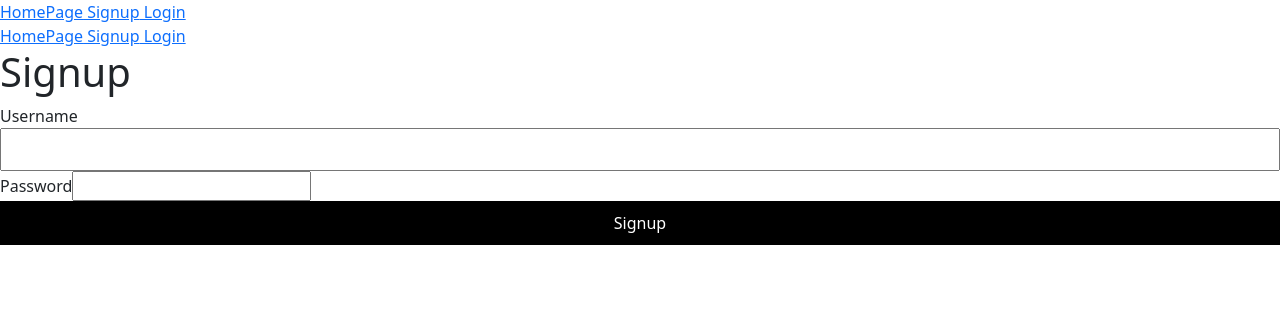
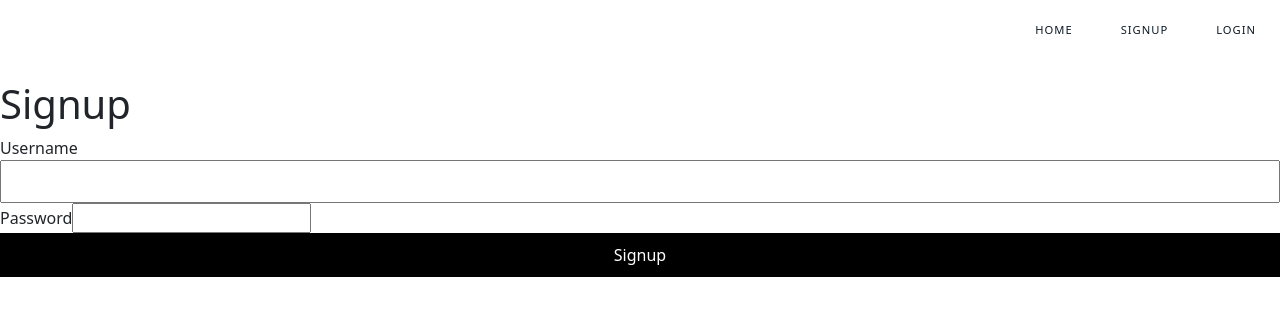
Before and after one commit to DiegoBastos40/final-project-client, a React (Create React App) app: page /auth/signup in a window 1280 px wide. Shown: the top 316 px of the page. Built offline with nearby package versions, Linux system fonts and the light colour scheme.

Commit message:
Co-authored-by: Karina Freitas <karinaglf@users.noreply.github.com>

```diff
--- a/src/App.js
+++ b/src/App.js
@@ -24,7 +24,7 @@
     <StylesTag>
     <Navbar />
     <Routes>
-    {/* <Route path="/" element={<HomePage/>}></Route> */}
+    <Route path="/" element={<HomePage/>}></Route>
     <Route path="/auth/signup" element={<SignupPage />}/>
     <Route path="/auth/login" element={<LoginPage />}/>
     <Route path="/bmi" element={<BMI />}/>
--- /dev/null
+++ b/src/Components/Navbar/Navbar.css
@@ -0,0 +1,367 @@
+/* nav ul {
+    list-style: none;
+    font-size: 20px;
+    font-weight: lighter;
+    margin-top: 15px;
+    padding-right: 10px;
+
+}
+
+nav li {
+    display: inline;
+    padding: 5px 10px 5px 10px;
+}
+
+nav {
+    background-color: white;
+    width: 100%;
+    position: fixed;
+    display: flex;
+    justify-content: space-between;
+    padding-top: 10px;
+} */
+
+a {
+    color: inherit;
+    font-family: inherit;
+    font-size: inherit;
+    text-decoration: none;
+  }
+
+  #navbars {
+    background: white;
+    color: rgb(13, 26, 38);
+    top: 0;
+    height: 10vh;
+    line-height: 60px;
+    width: 100vw;
+    z-index: 10;
+  }
+
+  #navbars ul {
+    display: inline-block;
+    float: right;
+    list-style: none;
+    /* margin-right: 14px; */
+    margin-top: -2px;
+    text-align: right;
+    transition: transform 0.5s ease-out;
+    -webkit-transition: transform 0.5s ease-out;
+  }
+  @media (max-width: 640px) {
+    #navbars ul {
+      display: none;
+    }
+  }
+  @media (orientation: landscape) {
+    #navbars ul {
+      display: inline-block;
+    }
+  }
+
+  #navbars li {
+    display: inline-block;
+  }
+
+  #navbars li a {
+    color: rgb(13, 26, 38);
+    display: block;
+    font-size: 0.7em;
+    height: 50px;
+    letter-spacing: 1px;
+    margin: 0 20px;
+    padding: 0 4px;
+    position: relative;
+    text-decoration: none;
+    text-transform: uppercase;
+    transition: all 0.5s ease;
+    -webkit-transition: all 0.5s ease;
+  }
+
+  #navbars li a:hover {
+    /* border-bottom: 1px solid rgb(28, 121, 184); */
+    color: rgb(28, 121, 184);
+    transition: all 1s ease;
+    -webkit-transition: all 1s ease;
+  }
+
+  /* Animated Bottom Line */
+  #navbars li a:before,
+  #navbars li a:after {
+    content: "";
+    position: absolute;
+    width: 0%;
+    height: 1px;
+    bottom: -1px;
+    background: rgb(13, 26, 38);
+  }
+
+  #navbars li a:before {
+    left: 0;
+    transition: 0.5s;
+  }
+
+  #navbars li a:after {
+    background: #4d4847;
+    right: 0;
+    transition: width 0.8s cubic-bezier(0.22, 0.61, 0.36, 1);
+  }
+
+  #navbars li a:hover:before {
+    background: #4d4847;
+    width: 100%;
+    transition: width 0.5s cubic-bezier((0.22, 0.61, 0.36, 1));
+  }
+
+  #navbars li a:hover:after {
+    background: transparent;
+    width: 100%;
+    /* transition: 0s; */
+  }
+
+  .nav-wrappers {
+    margin: auto;
+    text-align: center;
+    width: 70%;
+  }
+  @media (max-width: 768px) {
+    .nav-wrappers {
+      width: 90%;
+    }
+  }
+  @media (max-width: 638px) {
+    .nav-wrappers {
+      width: 100%;
+    }
+  }
+
+  .logo {
+    float: left;
+    margin-left: 28px;
+    font-size: 1.5em;
+    height: 60px;
+    letter-spacing: 1px;
+    text-transform: uppercase;
+  }
+  @media (max-width: 768px) {
+    .logo {
+      margin-left: 5px;
+    }
+  }
+
+  @media (max-width: 640px) {
+    .menuIcon {
+      cursor: pointer;
+      display: block;
+      position: fixed;
+      right: 15px;
+      top: 20px;
+      height: 23px;
+      width: 27px;
+      z-index: 12;
+    }
+
+    /* Icon Bars */
+    .icon-bars {
+      background: rgb(13, 26, 38);
+      position: absolute;
+      left: 1px;
+      top: 45%;
+      height: 2px;
+      width: 20px;
+      -webkit-transition: 0.4s;
+      transition: 0.4s;
+    }
+
+    .icon-bars::before {
+      background: rgb(13, 26, 38);
+      content: "";
+      position: absolute;
+      left: 0;
+      top: -8px;
+      height: 2px;
+      width: 20px;
+      /*     -webkit-transition: top 0.2s ease 0.3s;
+      transition: top 0.2s ease 0.3s; */
+      -webkit-transition: 0.3s width 0.4s;
+      transition: 0.3s width 0.4s;
+    }
+
+    .icon-bars::after {
+      margin-top: 0px;
+      background: rgb(13, 26, 38);
+      content: "";
+      position: absolute;
+      left: 0;
+      bottom: -8px;
+      height: 2px;
+      width: 20px;
+      /*     -webkit-transition: top 0.2s ease 0.3s;
+      transition: top 0.2s ease 0.3s; */
+      -webkit-transition: 0.3s width 0.4s;
+      transition: 0.3s width 0.4s;
+    }
+
+    /* Bars Shadows */
+    .icon-bars.overlay {
+      background: rgb(97, 114, 129);
+      background: rgb(183, 199, 211);
+      width: 20px;
+      animation: middleBar 3s infinite 0.5s;
+      -webkit-animation: middleBar 3s infinite 0.5s;
+    }
+    @keyframes middleBar {
+      0% {
+        width: 0px;
+      }
+      50% {
+        width: 20px;
+      }
+      100% {
+        width: 0px;
+      }
+    }
+    @-webkit-keyframes middleBar {
+      0% {
+        width: 0px;
+      }
+      50% {
+        width: 20px;
+      }
+      100% {
+        width: 0px;
+      }
+    }
+
+    .icon-bars.overlay::before {
+      background: rgb(97, 114, 129);
+      background: rgb(183, 199, 211);
+      width: 10px;
+      animation: topBar 3s infinite 0.2s;
+      -webkit-animation: topBar 3s infinite 0s;
+    }
+    @keyframes topBar {
+      0% {
+        width: 0px;
+      }
+      50% {
+        width: 10px;
+      }
+      100% {
+        width: 0px;
+      }
+    }
+    @-webkit-keyframes topBar {
+      0% {
+        width: 0px;
+      }
+      50% {
+        width: 10px;
+      }
+      100% {
+        width: 0px;
+      }
+    }
+
+    .icon-bars.overlay::after {
+      background: rgb(97, 114, 129);
+      background: rgb(183, 199, 211);
+      width: 15px;
+      animation: bottomBar 3s infinite 1s;
+      -webkit-animation: bottomBar 3s infinite 1s;
+    }
+    @keyframes bottomBar {
+      0% {
+        width: 0px;
+      }
+      50% {
+        width: 15px;
+      }
+      100% {
+        width: 0px;
+      }
+    }
+    @-webkit-keyframes bottomBar {
+      0% {
+        width: 0px;
+      }
+      50% {
+        width: 15px;
+      }
+      100% {
+        width: 0px;
+      }
+    }
+
+    /* Toggle Menu Icon */
+    .menuIcon.toggle .icon-bars {
+      top: 5px;
+      transform: translate3d(0, 5px, 0) rotate(135deg);
+      transition-delay: 0.1s;
+      transition: transform 0.4s cubic-bezier(0.68, -0.55, 0.265, 1.55);
+    }
+
+    .menuIcon.toggle .icon-bars::before {
+      top: 0;
+      transition-delay: 0.1s;
+      opacity: 0;
+    }
+
+    .menuIcon.toggle .icon-bars::after {
+      top: 10px;
+      transform: translate3d(0, -10px, 0) rotate(-270deg);
+      transition-delay: 0.1s;
+      transition: transform 0.4s cubic-bezier(0.68, -0.55, 0.265, 1.55);
+    }
+
+    .menuIcon.toggle .icon-bars.overlay {
+      width: 20px;
+      opacity: 0;
+      -webkit-transition: all 0s ease 0s;
+      transition: all 0s ease 0s;
+    }
+  }
+
+  .overlay-menu {
+    background: lightblue;
+    color: rgb(13, 26, 38);
+    display: flex;
+    align-items: center;
+    justify-content: center;
+    position: absolute;
+    top: 0;
+    right: 0;
+    padding-right: 15px;
+    transform: translateX(-100%);
+    width: 100vw;
+    height: 100vh;
+    -webkit-transition: transform 0.2s ease-out;
+    transition: transform 0.2s ease-out;
+  }
+
+  .overlay-menu ul,
+  .overlay-menu li {
+    display: block;
+    position: relative;
+  }
+
+  .overlay-menu li a {
+    display: block;
+    font-size: 1.8em;
+    letter-spacing: 4px;
+    /*   opacity: 0; */
+    padding: 10px 0;
+    text-align: right;
+    text-transform: uppercase;
+    -webkit-transition: color 0.3s ease;
+    transition: color 0.3s ease;
+    /*   -webkit-transition: 0.2s opacity 0.2s ease-out;
+    transition: 0.2s opacity 0.2s ease-out; */
+  }
+
+  .overlay-menu li a:hover,
+  .overlay-menu li a:active {
+    color: rgb(28, 121, 184);
+    -webkit-transition: color 0.3s ease;
+    transition: color 0.3s ease;
+  }
--- a/src/Components/Navbar/Navbar.jsx
+++ b/src/Components/Navbar/Navbar.jsx
@@ -2,22 +2,23 @@
 import { Link } from 'react-router-dom';
 import {ThemeContext} from '../../context/theme.context';
 import { AuthContext } from '../../context/auth.context';
+import "./Navbar.css"
 
-function Navbar() {
+/* function Navbar() {
   const { theme, toggleTheme } = useContext(ThemeContext)
   const { loggedIn, user, logoutUser } = useContext(AuthContext);
 
   return (
-    <nav className={'Navbar ' + theme}>
+    <nav className={'Navbar'}>
       <Link to="/"> HomePage</Link>
       {loggedIn && (
         <>
           <Link to="/bmi"> Check your BMI</Link>
           <Link to="/bmr">Check your BMR</Link>
-          <Link to="/profile">{user.username}</Link>
           <Link to="/searchFood"> Seach Food</Link>
           <Link to="/searchRecipes"> Seach Recipes</Link>
           <Link to="/ptform">PT Request</Link>
+          <Link to="/profile">{user.username}</Link>
 
           <button onClick={logoutUser}>Logout</button>
         </>
@@ -31,6 +32,82 @@
       )}
     </nav>
   );
+} */
+
+function Navbar() {
+  const { loggedIn, user, logoutUser } = useContext(AuthContext);
+  return (
+    <>
+      <nav id="navbars">
+        <div className="nav-wrapper">
+          <ul id="menu">
+            <li>
+              <Link to="/">Home</Link>
+            </li>
+            {!loggedIn && (
+              <>
+                <li>
+                  <Link to="/auth/signup">SignUp</Link>
+                </li>
+                <li>
+                  <Link to="/auth/login">LogIn</Link>
+                </li>
+              </>
+            )}
+            {loggedIn && (
+              <>
+                <li>
+                  <Link to="/bmi">Check your BMI</Link>
+                </li>
+                <li>
+                  <Link to="/bmr">Check your BMR</Link>
+                </li>
+                <li>
+                  <Link to="/searchFood">Seach Food</Link>
+                </li>
+                <li>
+                  <Link to="/searchRecipes">Seach Recipes</Link>
+                </li>
+                <li>
+                  <Link to="/ptform">PT Request</Link>
+                </li>
+                <li>
+                  <Link to="/profile">Profile</Link>
+                </li>
+                <li>
+                  <Link to="/" onClick={logoutUser}>
+                    Log out
+                  </Link>
+                </li>
+              </>
+            )}
+          </ul>
+        </div>
+      </nav>
+
+      <div className="menuIcon">
+        <span className="icon icon-bars"></span>
+        <span className="icon icon-bars overlay"></span>
+      </div>
+
+      <div className="overlay-menu">
+        <ul id="menu">
+          <li>
+            <a href="#home">Home</a>
+          </li>
+          <li>
+            <a href="#services">Services</a>
+          </li>
+          <li>
+            <a href="#about">About</a>
+          </li>
+          <li>
+            <a href="#contact">Contact</a>
+          </li>
+        </ul>
+      </div>
+    </>
+  );
 }
 
 export default Navbar;
--- a/src/pages/Login/Login.jsx
+++ b/src/pages/Login/Login.jsx
@@ -2,7 +2,7 @@
 import { Link, useNavigate } from 'react-router-dom';
 import axios from 'axios';
 import { AuthContext } from '../../context/auth.context.js';
-import Navbar from '../../Components/Navbar/Navbar.jsx';
+
 
 function LoginPage() {
   const [username, setUsername] = useState('');
@@ -33,7 +33,7 @@
   return (
 
     <div>
-    <Navbar />
+
       <h1>Login</h1>
       <form onSubmit={handleSubmit}>
         <label htmlFor="username">Username</label>
--- a/src/pages/Signup/Signup.jsx
+++ b/src/pages/Signup/Signup.jsx
@@ -28,7 +28,7 @@
   };
   return (
     <div>
-    <Navbar />
+
       <h1>Signup</h1>
       <form onSubmit={handleSubmit}>
         <label htmlFor="username">Username</label>
```
Also changed, not shown: src/pages/HomePage.jsx (+7 -3 lines).
